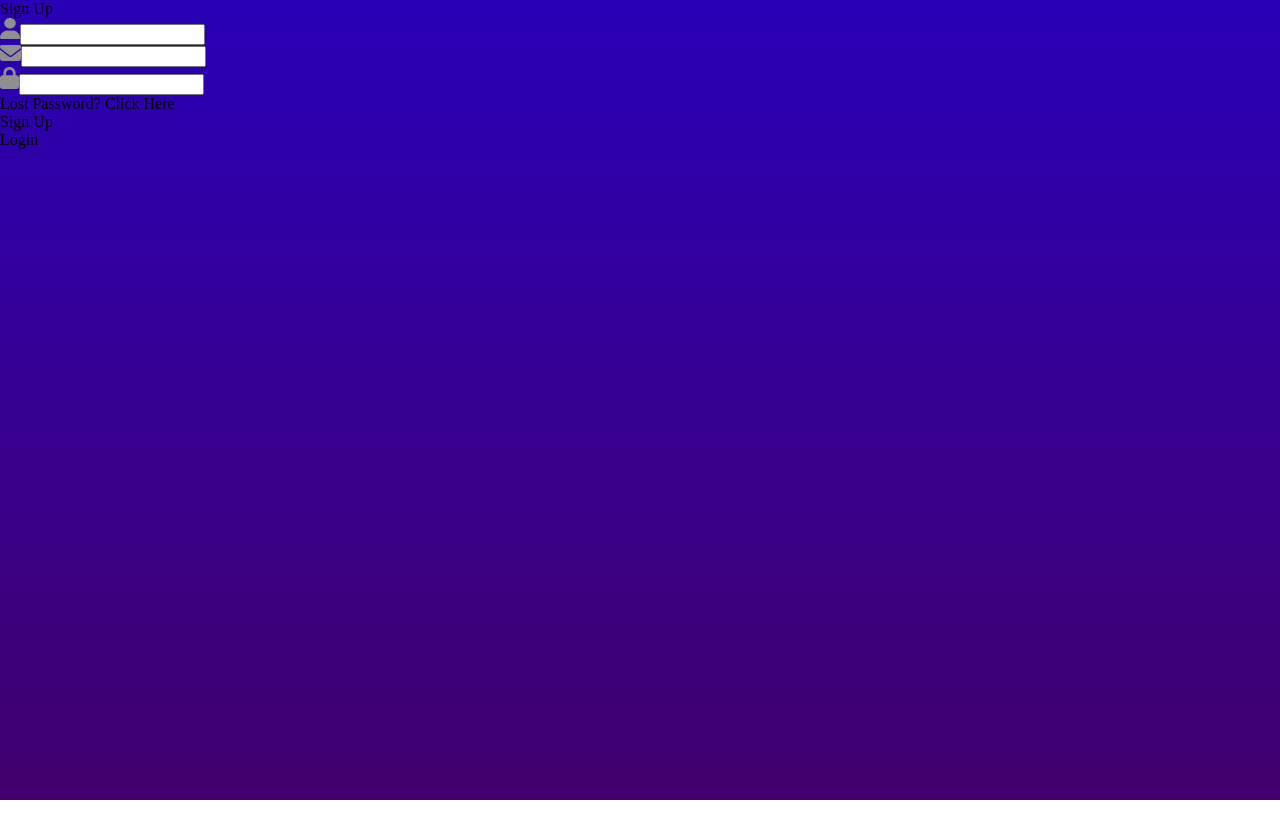
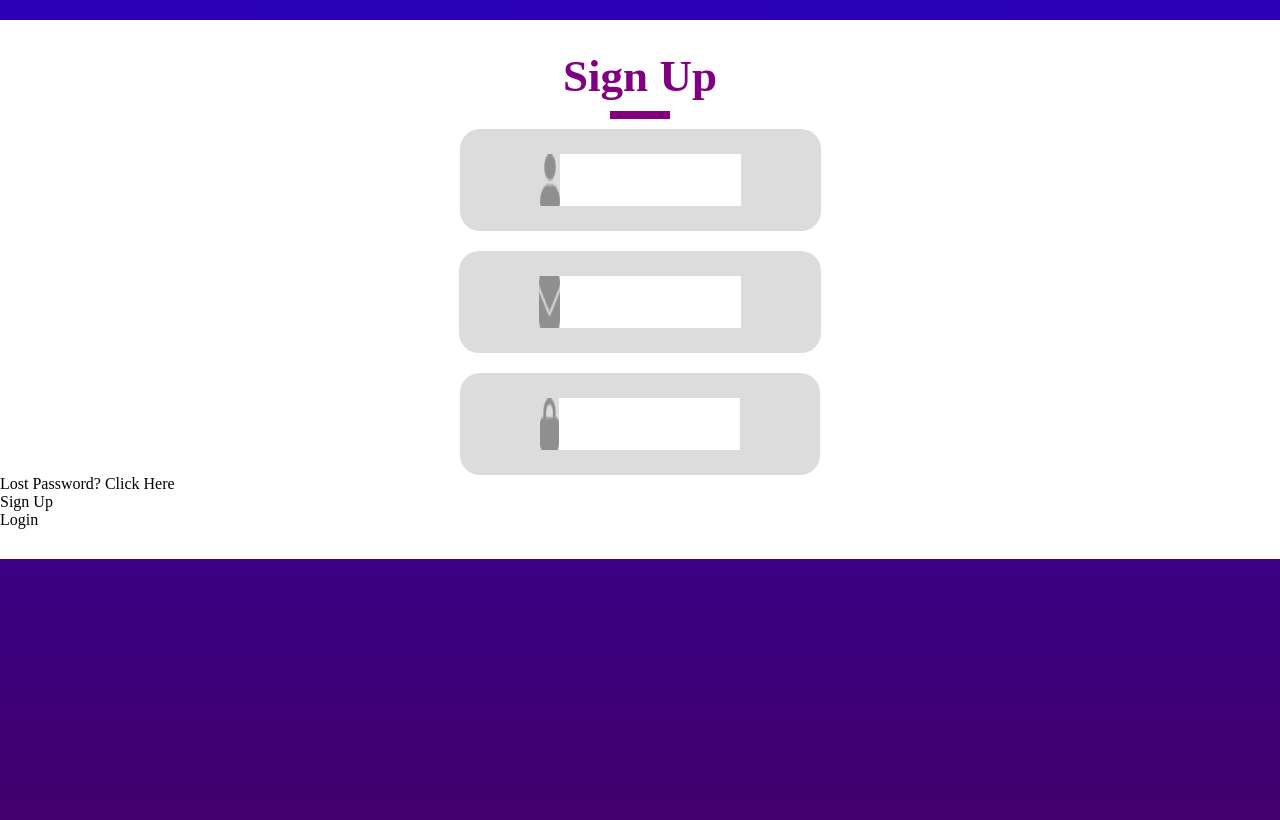
Before and after one commit to dorcasgold/React-Login-Signup, a React (Vite) app: page / in a window 1280 px wide. Built offline with nearby package versions, Linux system fonts and the light colour scheme.

Commit message:
input styling

```diff
--- a/src/Components/LoginSignup/LoginSignup.css
+++ b/src/Components/LoginSignup/LoginSignup.css
@@ -3,3 +3,55 @@ body {
   height: 100vh;
   background: linear-gradient(#2A00B7, #42006c);
 }
+
+.container {
+  display: flex;
+  flex-direction: column;
+  margin: auto;
+  margin-top: 20px;
+  background: white;
+  padding-bottom: 30px;
+}
+
+.header {
+  display: flex;
+  flex-direction: column;
+  align-items: center;
+  gap: 9px;
+  width: 100%;
+  margin-top: 30px;
+}
+
+.text {
+  color: purple;
+  font-size: 45px;
+  font-weight: 800;
+}
+
+.underline {
+  background: purple;
+  width: 60px;
+  height: 8px;
+}
+
+.inputs {
+  display: flex;
+  flex-direction: column;
+  align-items: center;
+  gap: 20px;
+  margin-top: 10px;
+}
+
+.input {
+  display: flex;
+  background: gainsboro;
+  padding: 25px 80px;
+  border-radius: 20px;
+}
+
+input {
+  border: none;
+  height: 50px;
+}
+
+/* 12:5 */
```
